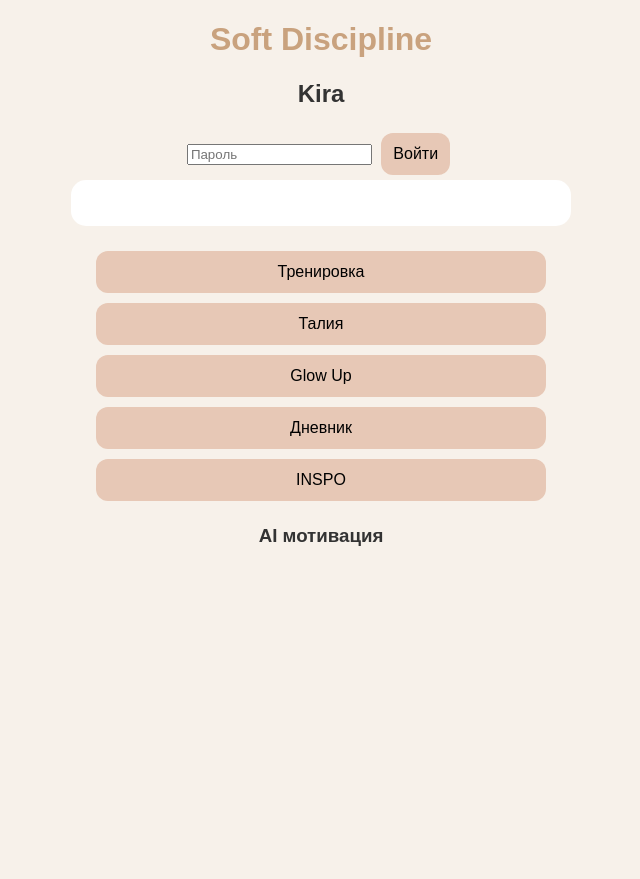
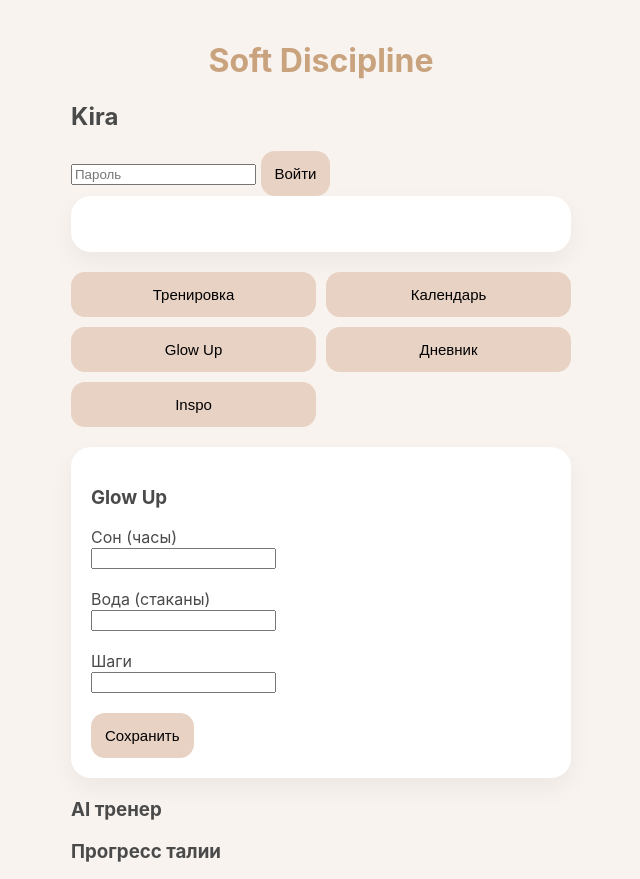
Before and after one commit to kiraefrem0va/soft-discipline, a plain HTML site: page index.html in a window 1280 px wide. Both pictures are taken after a click on the button "Glow Up". Shown: the whole page, without its empty margins (319-959 px from the left). Before the commit the page ends 800 px from the top, so only its background shows below. Drawn offline with nearby package versions, Linux system fonts and the light colour scheme.

Commit message:
ver 3
new

```diff
--- a/ai.js
+++ b/ai.js
@@ -2,16 +2,22 @@
 
 let streak=Number(localStorage.getItem("streak")||0)
 
-if(streak>3){
+let waist=Number(localStorage.getItem("waist")||70)
 
-return "Отличная дисциплина. Продолжай тренировки для узкой талии."
+let text=""
+
+if(streak<3){
+
+text="Сегодня хорошая идея сделать 10 минут пилатеса."
 
 }
 
 else{
 
-return "Попробуй сегодня сделать 10 минут пилатеса."
+text="Отличная дисциплина. Продолжай — талия может уменьшиться на 2-3 см за 6 недель."
 
 }
 
+document.getElementById("aiCoach").innerText=text
+
 }
--- a/app.js
+++ b/app.js
@@ -1,4 +1,8 @@
 const PASSWORD="1234"
+
+const today=new Date()
+
+const todayStr=today.toISOString().split("T")[0]
 
 function login(){
 
@@ -7,55 +11,133 @@
 if(pass===PASSWORD){
 
 document.getElementById("login").style.display="none"
+document.getElementById("main").style.display="block"
 
-document.getElementById("app").style.display="block"
-
+showDate()
 loadStats()
-
-showMotivation()
-
 drawChart()
+aiCoach()
 
 }
 
 }
 
+function showDate(){
+
+document.getElementById("todayDate").innerText="Сегодня: "+today.toLocaleDateString()
+
+}
+
+function loadStats(){
+
+let streak=localStorage.getItem("streak")||0
+let points=localStorage.getItem("points")||0
+let waist=localStorage.getItem("waist")||"-"
+
+document.getElementById("streak").innerText="🔥 Streak: "+streak
+document.getElementById("points").innerText="⭐ Баллы: "+points
+document.getElementById("waist").innerText="Талия: "+waist+" см"
+
+}
+
 function addWorkout(){
 
-let minutes=prompt("Минут тренировки")
+let url=prompt("Вставь ссылку YouTube")
+let minutes=prompt("Сколько минут тренировка?")
 
-let type=prompt("Тип (pilates / abs / yoga)")
+if(!minutes)return
 
-let points=minutes*3
+let workouts=JSON.parse(localStorage.getItem("workouts")||"{}")
 
-let total=Number(localStorage.getItem("points")||0)
+workouts[todayStr]={minutes,url}
 
-localStorage.setItem("points",total+points)
+localStorage.setItem("workouts",JSON.stringify(workouts))
 
 let streak=Number(localStorage.getItem("streak")||0)
 
-localStorage.setItem("streak",streak+1)
+if(!workouts[todayStr]){
 
-alert("Тренировка добавлена")
+streak++
+
+}
+
+localStorage.setItem("streak",streak)
+
+let points=Number(localStorage.getItem("points")||0)
+
+points+=minutes*3
+
+localStorage.setItem("points",points)
 
 loadStats()
 
 }
 
-function addWaist(){
+function openGlow(){
 
-let waist=prompt("Талия")
+document.getElementById("content").innerHTML=
 
-localStorage.setItem("waist",waist)
+`
 
-let history=JSON.parse(localStorage.getItem("waistHistory")||"[]")
+<h3>Glow Up</h3>
 
-history.push(waist)
+Сон (часы)<br>
+<input id="sleep"><br><br>
 
-localStorage.setItem("waistHistory",JSON.stringify(history))
+Вода (стаканы)<br>
+<input id="water"><br><br>
 
-drawChart()
+Шаги<br>
+<input id="steps"><br><br>
 
-loadStats()
+<button onclick="saveGlow()">Сохранить</button>
+
+`
 
 }
+
+function openDiary(){
+
+document.getElementById("content").innerHTML=
+
+`
+
+<h3>Дневник</h3>
+
+<textarea id="diary" rows="6" style="width:100%"></textarea>
+
+<button onclick="saveDiary()">Сохранить</button>
+
+`
+
+}
+
+function saveDiary(){
+
+let text=document.getElementById("diary").value
+
+localStorage.setItem("diary-"+todayStr,text)
+
+alert("Запись сохранена")
+
+}
+
+function drawChart(){
+
+let data=JSON.parse(localStorage.getItem("waistHistory")||"[]")
+
+new Chart(document.getElementById("chart"),{
+
+type:"line",
+
+data:{
+labels:data.map((_,i)=>"Запись "+(i+1)),
+datasets:[{
+label:"Талия",
+data:data
+}]
+}
+
+})
+
+}
--- /dev/null
+++ b/calendar.js
@@ -0,0 +1,43 @@
+function openCalendar(){
+
+let workouts=JSON.parse(localStorage.getItem("workouts")||"{}")
+
+let date=new Date()
+
+let year=date.getFullYear()
+
+let month=date.getMonth()
+
+let firstDay=new Date(year,month,1).getDay()
+
+let days=new Date(year,month+1,0).getDate()
+
+let html="<h3>Календарь</h3><div class='calendar'>"
+
+for(let i=0;i<firstDay;i++){
+
+html+="<div></div>"
+
+}
+
+for(let d=1;d<=days;d++){
+
+let dateStr=year+"-"+String(month+1).padStart(2,"0")+"-"+String(d).padStart(2,"0")
+
+let cls="day"
+
+if(workouts[dateStr]){
+
+cls+=" workout"
+
+}
+
+html+=`<div class="${cls}">${d}</div>`
+
+}
+
+html+="</div>"
+
+document.getElementById("content").innerHTML=html
+
+}
--- a/index.html
+++ b/index.html
@@ -4,11 +4,9 @@
 <head>
 
 <meta charset="UTF-8">
-
 <title>Soft Discipline</title>
 
 <link rel="stylesheet" href="style.css">
-
 <link rel="manifest" href="manifest.json">
 
 <script src="https://cdn.jsdelivr.net/npm/chart.js"></script>
@@ -17,7 +15,7 @@
 
 <body>
 
-<div class="container">
+<div class="app">
 
 <h1>Soft Discipline</h1>
 
@@ -25,20 +23,19 @@
 
 <h2>Kira</h2>
 
-<input type="password" id="password" placeholder="Пароль">
+<input id="password" type="password" placeholder="Пароль">
 
 <button onclick="login()">Войти</button>
 
 </div>
 
-<div id="app">
+<div id="main">
 
-<div class="stats">
+<div class="card">
 
+<p id="todayDate"></p>
 <p id="streak"></p>
-
 <p id="points"></p>
-
 <p id="waist"></p>
 
 </div>
@@ -46,21 +43,19 @@
 <div class="menu">
 
 <button onclick="addWorkout()">Тренировка</button>
-
-<button onclick="addWaist()">Талия</button>
-
-<button onclick="glow()">Glow Up</button>
-
-<button onclick="diary()">Дневник</button>
-
-<button onclick="inspo()">INSPO</button>
+<button onclick="openCalendar()">Календарь</button>
+<button onclick="openGlow()">Glow Up</button>
+<button onclick="openDiary()">Дневник</button>
+<button onclick="openInspo()">Inspo</button>
 
 </div>
 
-<h3>AI мотивация</h3>
+<div id="content"></div>
 
-<p id="motivation"></p>
+<h3>AI тренер</h3>
+<p id="aiCoach"></p>
 
+<h3>Прогресс талии</h3>
 <canvas id="chart"></canvas>
 
 </div>
@@ -68,12 +63,9 @@
 </div>
 
 <script src="app.js"></script>
-
+<script src="calendar.js"></script>
 <script src="ai.js"></script>
-
-<script src="storage.js"></script>
-
-<script src="motivation.js"></script>
+<script src="inspo.js"></script>
 
 </body>
 
--- /dev/null
+++ b/inspo.js
@@ -0,0 +1,35 @@
+function openInspo(){
+
+document.getElementById("content").innerHTML=
+
+`
+
+<h3>Inspo</h3>
+
+<input type="file" id="imgInput">
+
+<div class="inspo-grid" id="gallery"></div>
+
+`
+
+document.getElementById("imgInput").addEventListener("change",function(){
+
+let file=this.files[0]
+
+let reader=new FileReader()
+
+reader.onload=function(){
+
+let img=document.createElement("img")
+
+img.src=reader.result
+
+document.getElementById("gallery").appendChild(img)
+
+}
+
+reader.readAsDataURL(file)
+
+})
+
+}
--- a/manifest.js
+++ b/manifest.js
@@ -3,6 +3,6 @@
 "short_name":"Soft",
 "start_url":"index.html",
 "display":"standalone",
-"background_color":"#f7f1ea",
-"theme_color":"#e7c8b6"
+"background_color":"#f8f3ee",
+"theme_color":"#e8d2c4"
 }
--- a/style.css
+++ b/style.css
@@ -1,59 +1,106 @@
 body{
 
-font-family:Arial;
-
-background:#f7f1ea;
-
-color:#333;
-
-text-align:center;
+background:#f8f3ee;
+font-family:-apple-system,BlinkMacSystemFont;
+color:#4a4a4a;
+margin:0;
 
 }
 
-.container{
+.app{
 
 max-width:500px;
-
 margin:auto;
+padding:20px;
 
 }
 
 h1{
 
+text-align:center;
 color:#c9a27e;
+
+}
+
+.card{
+
+background:white;
+border-radius:20px;
+padding:20px;
+margin-bottom:20px;
+box-shadow:0 10px 25px rgba(0,0,0,0.05);
+
+}
+
+.menu{
+
+display:grid;
+grid-template-columns:1fr 1fr;
+gap:10px;
+margin-bottom:20px;
 
 }
 
 button{
 
-background:#e7c8b6;
-
 border:none;
-
-padding:12px;
-
-margin:5px;
-
-border-radius:12px;
-
-font-size:16px;
+background:#e8d2c4;
+padding:14px;
+border-radius:14px;
+font-size:15px;
 
 }
 
-.stats{
+button:hover{
 
-background:white;
-
-padding:15px;
-
-border-radius:15px;
-
-margin-bottom:20px;
+background:#e1c1af;
 
 }
 
-.menu button{
+#content{
 
-width:90%;
+background:white;
+border-radius:20px;
+padding:20px;
+margin-bottom:20px;
+box-shadow:0 10px 25px rgba(0,0,0,0.05);
 
 }
+
+.calendar{
+
+display:grid;
+grid-template-columns:repeat(7,1fr);
+gap:5px;
+
+}
+
+.day{
+
+padding:10px;
+background:#f4e9e3;
+border-radius:8px;
+font-size:12px;
+
+}
+
+.day.workout{
+
+background:#d9b8a5;
+
+}
+
+.inspo-grid{
+
+display:grid;
+grid-template-columns:1fr 1fr;
+gap:10px;
+
+}
+
+.inspo-grid img{
+
+width:100%;
+border-radius:12px;
+
+}
```
